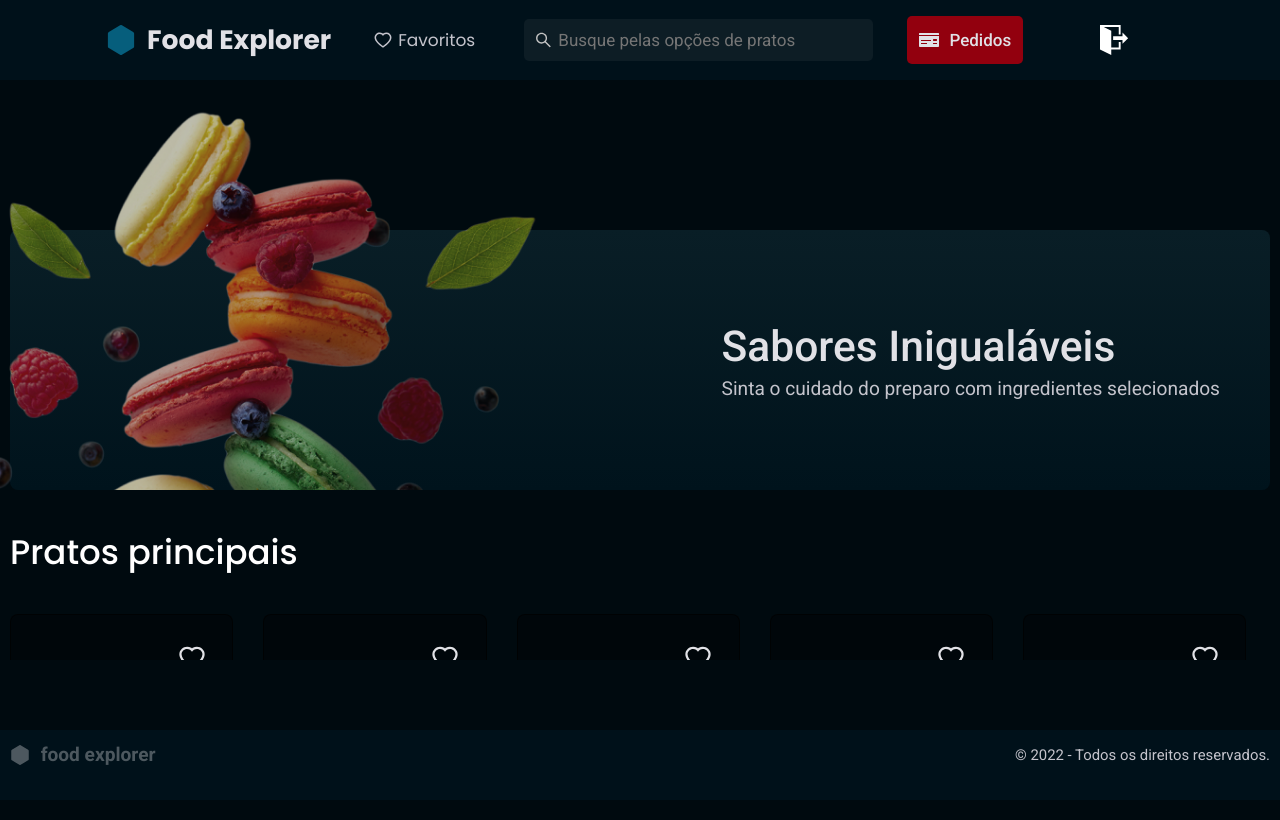
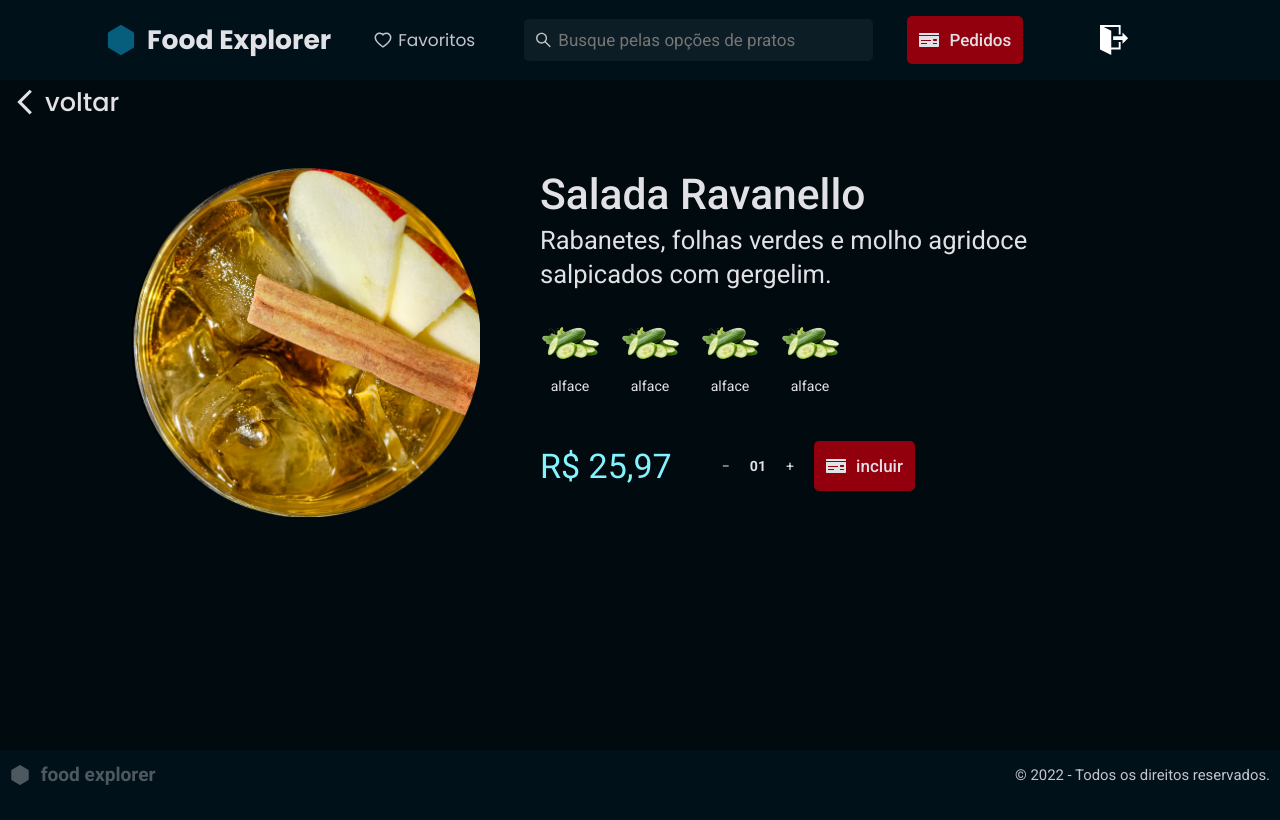
Before and after one commit to EduardoNGomes/Front_end_Explorer_Food, a React (Vite) app: page /details/1 in a window 1280 px wide. Built offline with nearby package versions, Linux system fonts and the light colour scheme.

Commit message:
Create routes

```diff
--- a/package.json
+++ b/package.json
@@ -12,6 +12,7 @@
     "react": "^18.2.0",
     "react-dom": "^18.2.0",
     "react-icons": "^4.4.0",
+    "react-router-dom": "^6.4.2",
     "styled-components": "^5.3.5"
   },
   "devDependencies": {
--- a/src/main.jsx
+++ b/src/main.jsx
@@ -4,22 +4,15 @@
 import theme from './styles/theme'
 import GlobalStyle from './styles/global'
 
-import { SignUp } from './pages/SignUp'
-import { SignIn } from './pages/SignIn'
-import { Home } from './pages/Home'
-import { Food } from './pages/Food'
-import { Orders } from './pages/Orders'
-import { Payment } from './pages/Payment'
-import { OrdersAdmin } from './pages/OrdersAdmin'
-import { New } from './pages/New'
-import { Test } from './pages/Teste'
+// Import routes
+import { Routes } from './routes'
 
 
 ReactDOM.createRoot(document.getElementById('root')).render(
   <React.StrictMode>
     <ThemeProvider theme={theme}>
       <GlobalStyle/>
-      <Home/>
+      <Routes/>
     </ThemeProvider>
   </React.StrictMode>
 )
--- a/src/pages/Food/index.jsx
+++ b/src/pages/Food/index.jsx
@@ -15,7 +15,7 @@
 
 
 
-export const Food = () => {
+export const Details = () => {
   return(
     <Container>
       <Header/>
--- a/src/pages/Teste/index.jsx
+++ /dev/null
@@ -1,24 +0,0 @@
-import { Container, Content } from "./style";
-
-import { ButtonTransparrent } from '../../components/ButtonTransparent'
-import { Footer } from "../../components/Footer";
-import { Header } from "../../components/Header";
-
-import { MdOutlineArrowBackIos } from 'react-icons/md'
-import { FiUpload } from 'react-icons/fi'
-import { Tag } from "../../components/Tag";
-import { Input } from "../../components/Input";
-
-export const Test = () => {
-  return(
-    <Container>
-      <Header/>
-
-      <Content>
-
-      </Content>
-
-      <Footer/>
-    </Container>
-  )
-}
--- a/src/pages/Teste/style.js
+++ /dev/null
@@ -1,139 +0,0 @@
-import styled from 'styled-components'
-
-export const Container = styled.div`
-  width: 100%;
-  height: 100vh;
-  display: grid;
-  grid-template-rows: auto auto 70px;
-  grid-template-areas:
-    'header'
-    'content'
-    'footer';
-`
-
-export const Content = styled.div`
-  grid-area: content;
-  margin: 50px auto;
-  max-width: 1120px;
-
-  h2 {
-    font-family: ${({ theme }) => theme.COLORS.FONT_TEXT};
-    margin: 20px 0 30px;
-    font-weight: 500;
-    font-size: 3.2rem;
-    line-height: 45px;
-    color: ${({ theme }) => theme.COLORS.COLOR_TEXT_WHITE};
-  }
-
-  form {
-    display: flex;
-    flex-direction: column;
-    gap: 50px;
-
-    font-family: ${({ theme }) => theme.COLORS.FONT_TEXT};
-  }
-
-  .wrapper {
-    display: flex;
-    gap: 30px;
-    width: 100%;
-    color: ${({ theme }) => theme.COLORS.COLOR_TEXT_GRAY};
-  }
-  .files {
-    display: flex;
-    flex-direction: column;
-    gap: 10px;
-    width: 30%;
-
-    font-size: 2rem;
-    font-weight: 400;
-
-    line-height: 16px;
-
-    input[type='file'] {
-      display: none;
-    }
-    label {
-      display: flex;
-      align-items: center;
-      justify-content: center;
-      gap: 5px;
-      padding: 10px;
-
-      border: 1px solid ${({ theme }) => theme.COLORS.COLOR_TEXT_GRAY};
-      border-radius: 5px;
-
-      font-size: 1.4rem;
-      font-weight: 500;
-      line-height: 24px;
-
-      :hover {
-        color: ${({ theme }) => theme.COLORS.COLOR_TEXT_WHITE};
-        border: 1px solid ${({ theme }) => theme.COLORS.COLOR_TEXT_WHITE};
-      }
-      cursor: pointer;
-    }
-  }
-
-  .inputs-box {
-    width: 100%;
-  }
-  .ingredients {
-    width: 100%;
-
-    display: flex;
-    flex-direction: column;
-    gap: 10px;
-
-    font-size: 2rem;
-    font-weight: 400;
-
-    line-height: 16px;
-  }
-
-  .tags {
-    display: flex;
-    gap: 10px;
-    background: transparent;
-    padding: 5px;
-
-    border: 1px solid ${({ theme }) => theme.COLORS.COLOR_TEXT_GRAY};
-    border-radius: 5px;
-  }
-
-  .price {
-    width: 30%;
-  }
-
-  .textarea {
-    display: flex;
-    flex-direction: column;
-    gap: 10px;
-    font-size: 2rem;
-  }
-  textarea {
-    width: 100%;
-    height: 150px;
-    resize: none;
-    background: transparent;
-
-    border-radius: 5px;
-
-    padding: 5px;
-    font-size: 1.6rem;
-    color: ${({ theme }) => theme.COLORS.COLOR_TEXT_WHITE};
-  }
-
-  .add {
-    align-self: flex-end;
-    width: 30%;
-    background-color: rgba(255, 255, 255, 0.1);
-    padding: 10px;
-    border: 1px solid ${({ theme }) => theme.COLORS.COLOR_TEXT_GRAY};
-    border-radius: 8px;
-    line-height: 24px;
-    font-weight: 500;
-    font-size: 1.4rem;
-    color: ${({ theme }) => theme.COLORS.COLOR_TEXT_WHITE};
-  }
-`
--- /dev/null
+++ b/src/routes/app.routes.jsx
@@ -0,0 +1,25 @@
+import { Route, Routes } from 'react-router-dom'
+
+import { Home } from '../pages/Home'
+import { Details } from '../pages/Food'
+import { New } from '../pages/New'
+import { Orders } from '../pages/Orders'
+import { Payment } from '../pages/Payment'
+import { OrdersAdmin } from '../pages/OrdersAdmin'
+
+
+export const AppRoutes = () => {
+  return(
+
+    // Using react-router-dom to wrap all apps Routes
+    <Routes>
+      {/* Create routes access with react-router-dom */}
+      <Route path='/' element={<Home/>}/>
+      <Route path='/details/:id' element={<Details/>}/>
+      <Route path='/new' element={<New/>}/>
+      <Route path='/orders' element={<Orders/>}/>
+      <Route path='/payment' element={<Payment/>}/>
+      <Route path='/order' element={<OrdersAdmin/>}/>
+    </Routes>
+  )
+}
--- /dev/null
+++ b/src/routes/auth.routes.jsx
@@ -0,0 +1,15 @@
+import { Route, Routes } from 'react-router-dom'
+
+import { SignIn } from '../pages/SignIn'
+import { SignUp } from '../pages/SignUp'
+
+export const AuthRoutes = () => {
+  return(
+    // Using react-router-dom to wrap all apps Routes
+    <Routes>
+      {/* Create routes access with react-router-dom */}
+      <Route path='/' element={<SignIn/>}/>
+      <Route path='/signup' element={<SignUp/>}/>
+    </Routes>
+  )
+}
--- /dev/null
+++ b/src/routes/index.jsx
@@ -0,0 +1,12 @@
+import { BrowserRouter } from 'react-router-dom'
+
+import { AppRoutes } from './app.routes'
+import { AuthRoutes } from './auth.routes'
+
+export const Routes = () => {
+  return(
+    <BrowserRouter>
+      <AppRoutes/>
+    </BrowserRouter>
+  )
+}
```
Also changed, not shown: 1 other file (tests, documents, lock files or other folders).
